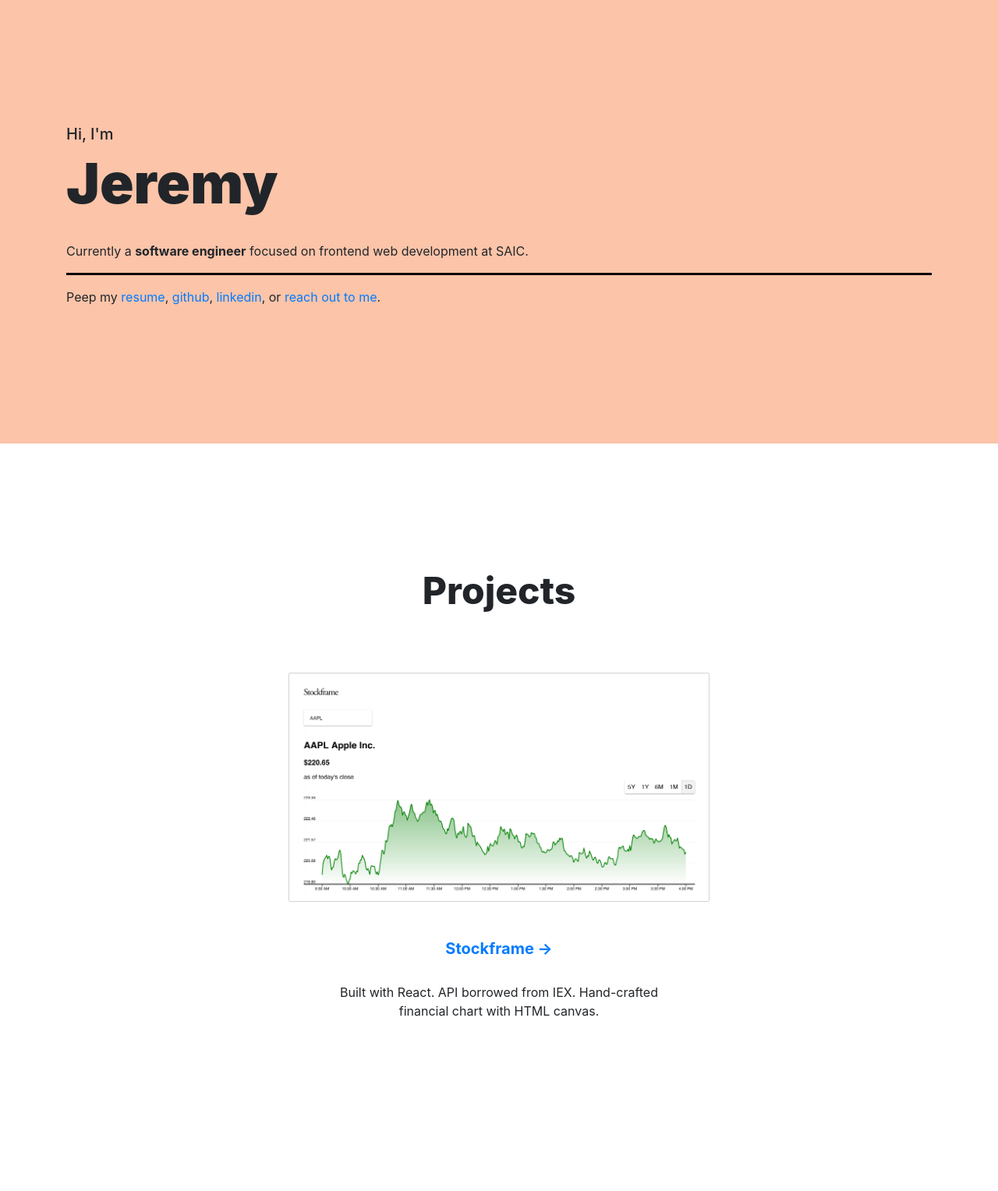
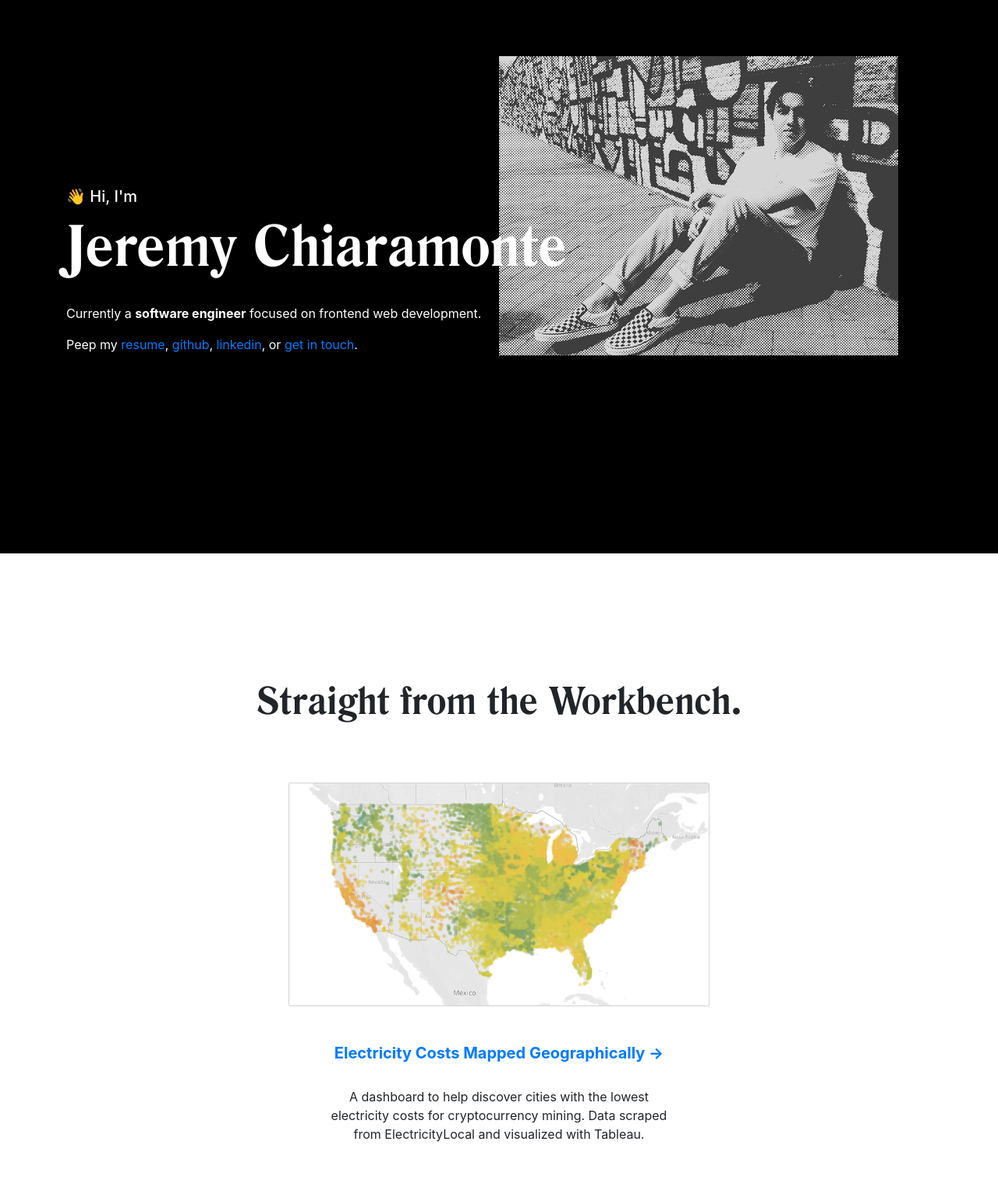
Before and after one commit to realsnehpatel/jchiaramonte7.github.io, a plain HTML site: page index.html in a window 1280 px wide. Shown: the top 1528 px of the page at 78% size. Drawn offline with nearby package versions, Linux system fonts and the light colour scheme.

Commit message:
late april facelift and cleanup

```diff
--- a/css/index.css
+++ b/css/index.css
@@ -1,3 +1,8 @@
+@font-face {
+	font-family: Romana;
+	src: url(../fonts/Romana\ BT\ Bold.ttf);
+  }
+
 ::selection {
 	background: lightgray;
 	color: black;
@@ -63,6 +68,12 @@ section {
 	padding: 160px 0px;
 }
 
+@media only screen and (max-width: 1024px) {
+	section {
+		padding: 80px 0px;
+	}
+}
+
 hr {
 	background-color: black;
 	height: 2px;
@@ -83,6 +94,39 @@ a:hover {
 
 header:not(.hero-header) {
 	text-align: center;
+}
+
+.hero-header {
+	padding: 80px 0px;
+	z-index: 2;
+	position: relative;
+}
+
+.hero-img {
+	position: absolute;
+	background-image: url("../img/halftoneherosm.png");
+	background-size: cover;
+	z-index: 1;
+	height: 384px;
+	width: 512px;
+	right: 128px;
+	top: 72px;
+}
+
+@media only screen and (max-width: 1024px) {
+	.hero-header {
+		padding: 40px 0px;
+	}
+	.hero-img {
+		position: initial;
+		z-index: 0;
+		height: 224px;
+		width: 320px;
+	}
+  }
+
+.intro {
+	z-index: 1;
 }
 
 footer {
@@ -112,7 +156,8 @@ header {
 }
 
 #hero {
-	background-color: #FCC4A9;
+	background-color: black;
+	color: white;
 }
 
 h1 {
@@ -134,11 +179,6 @@ h2 {
 .box {
 	height: 50px;
 	border: 1px solid black;
-}
-
-#games {
-	background-color: black;
-	color: white;
 }
 
 .stroke {
@@ -172,11 +212,12 @@ h2 {
 .footer-lists {
 	display: flex;
 	align-items: center;
-	justify-content: space-between;
+	justify-content: space-evenly;
 }
 
-.footer-lists ul li:first-child a {
-	//border-left: 1px solid black;
+.footer-item {
+	width: 240px;
+	text-align: center;
 }
 
 ul {
@@ -203,3 +244,13 @@ ul {
 .project-description {
 	padding: 0px 40px;
 }
+
+h1, h2 {
+	font-family: "Romana";
+}
+
+@media only screen and (max-width: 768px) {
+	.hide-sm {
+		display: none;
+	}
+}
--- a/index.html
+++ b/index.html
@@ -19,20 +19,21 @@
 	-->
 	<section id=hero>
 		<div class="container">
+			<div class="hero-img"></div>
 			<div class="hero-header">
-				<div class="">
-					<h5>Hi, I'm</h5>
-				<div class=row>
+
+				<div class="intro">
+					<h5>👋 Hi, I'm</h5>
+				<div class="row name">
 					<div class=col-md-12>
 					<h1>
-						<b>Jeremy</b></br>
+						<b>Jeremy Chiaramonte</b></br>
 					</h1>
 					</div>
 				</div>
 					<br>
-					<p>Currently a <b>software engineer</b> focused on frontend web development at SAIC.</p>
-					<hr>
-					<p>Peep my <a class="link" href="resources/resume.pdf">resume</a>, <a class="link" href="https://github.com/JChiaramonte7">github</a>, <a class="link" href="https://www.linkedin.com/in/jeremy-chiaramonte-60a57a9a/">linkedin</a>, or <a class="link" href="#cta">reach out to me</a>.</p>
+					<p>Currently a <b>software engineer</b> focused on frontend web development.</p>
+					<p>Peep my <a class="link" href="resources/resume.pdf">resume</a>, <a class="link" href="https://github.com/JChiaramonte7">github</a>, <a class="link" href="https://www.linkedin.com/in/jeremy-chiaramonte-60a57a9a/">linkedin</a>, or <a class="link" href="#cta">get in touch</a>.</p>
 				</div>
 			</div>
 		</div>
@@ -41,13 +42,26 @@
 		<div class=container>
 			<header>
 				<h2>
-					Projects
+					Straight from the Workbench.
 				</h2>
 			</header>
 			<div class="row justify-content-center">
 
 				<div style="text-align: center" class="col-xl-6 col-md-8 col-sm-12">
 
+					<br><br>
+					<div class="project-hero project-img">
+						<a href="https://public.tableau.com/profile/jeremy.chiaramonte#!/vizhome/ElectricityCostsNationwide/Sheet1?publish=yes"><img src="img/tableau.png" width="100%" /></a>
+					</div>
+					<br>
+					<br>
+					<h5>
+						<b><a href="https://public.tableau.com/profile/jeremy.chiaramonte#!/vizhome/ElectricityCostsNationwide/Sheet1?publish=yes">Electricity Costs Mapped Geographically &rarr;</a></b>
+					</h5>
+					<br>
+					<div class="project-description">
+						<p>A dashboard to help discover cities with the lowest electricity costs for cryptocurrency mining. Data scraped from ElectricityLocal and visualized with Tableau.</p>
+					</div>
 
 					<br><br>
 					<div class="project-hero project-img">
@@ -60,7 +74,7 @@
 					</h5>
 					<br>
 					<div class="project-description">
-						<p>Built with React. API borrowed from IEX. Hand-crafted financial chart with HTML canvas. </p>
+						<p>A service to quickly lookup different company share prices by ticker symbol. Built with React.js and handcrafted canvas charting libraries.</p>
 					</div>
 
 
@@ -68,6 +82,7 @@
 			</div>
 		</div>
 	</section>
+	<!--
 	<section id=motivation>
 		<div class=container>
 			<article class="row justify-content-center">
@@ -82,6 +97,7 @@
 			</article>
 		</div>
 	</section>
+	-->
 	<section id=cta>
 		<div class=container>
 			<header>
@@ -120,13 +136,13 @@
 	</section>
 	<footer>
 		<div class="container footer-lists">
-			<div>
+			<div class="footer-item hide-sm">
 				Made with HTML & CSS
 			</div>
-			<div>
+			<div class="footer-item hide-sm">
 				042120
 			</div>
-			<div>
+			<div class="footer-item">
 				© 2020 Jeremy Chiaramonte
 			</div>
 		</div>
```
Also changed, not shown: fonts/Romana BT Bold.ttf (added), img/halftoneherosm.png (added), img/tableau.png (added), 3 other files.
